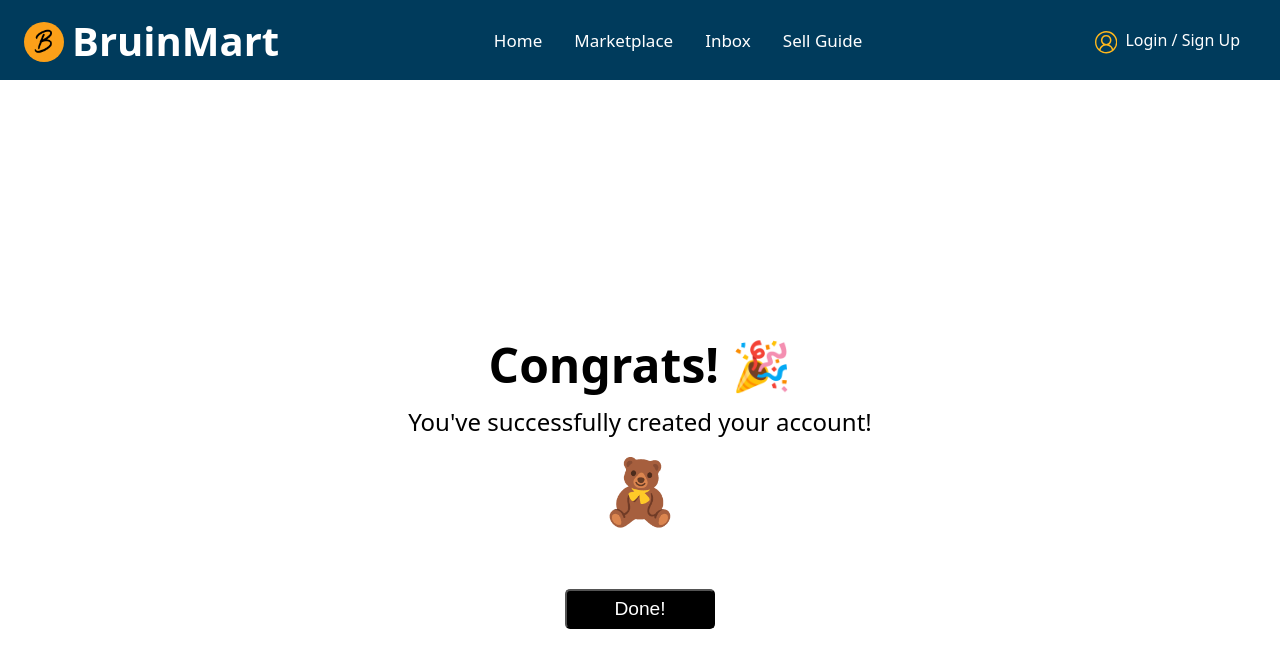
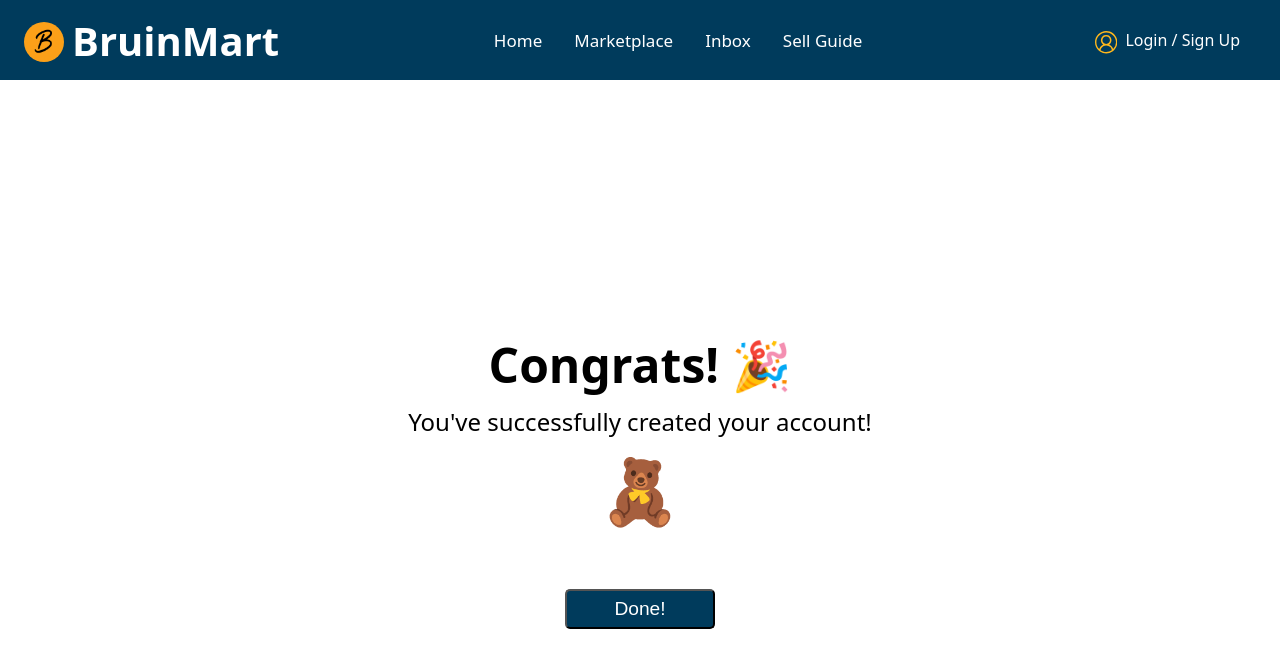
Before and after one commit to ythou00/BruinMart_Official, a React (Vite) app: page /setup-complete in a window 1280 px wide. Shown: the top 668 px of the page. Built offline with nearby package versions, Linux system fonts and the light colour scheme; a web font is replaced by a local one.

Commit message:
changed the color the button

```diff
--- a/src/component/FinishUserStyles.css
+++ b/src/component/FinishUserStyles.css
@@ -18,7 +18,7 @@
     width: 150px;
     height: 40px;
     margin-top: 2rem;
-    background-color: black;
+    background-color: #003B5C;
     color: white;
     cursor: pointer;
     font-size: 1.2rem;
```
